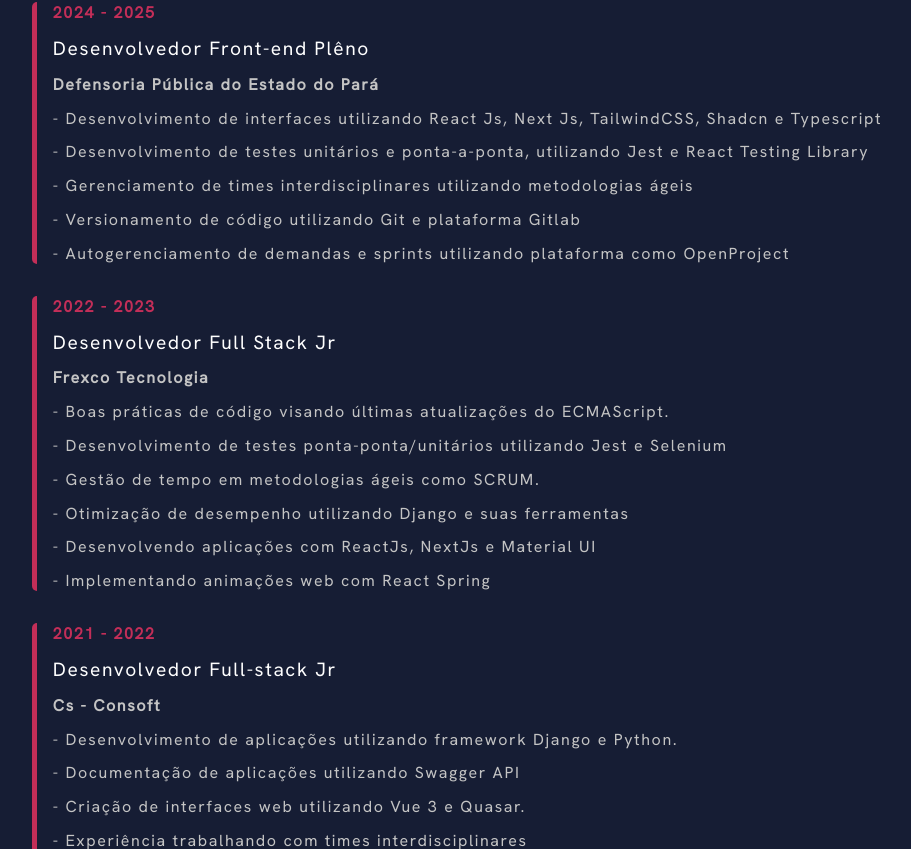
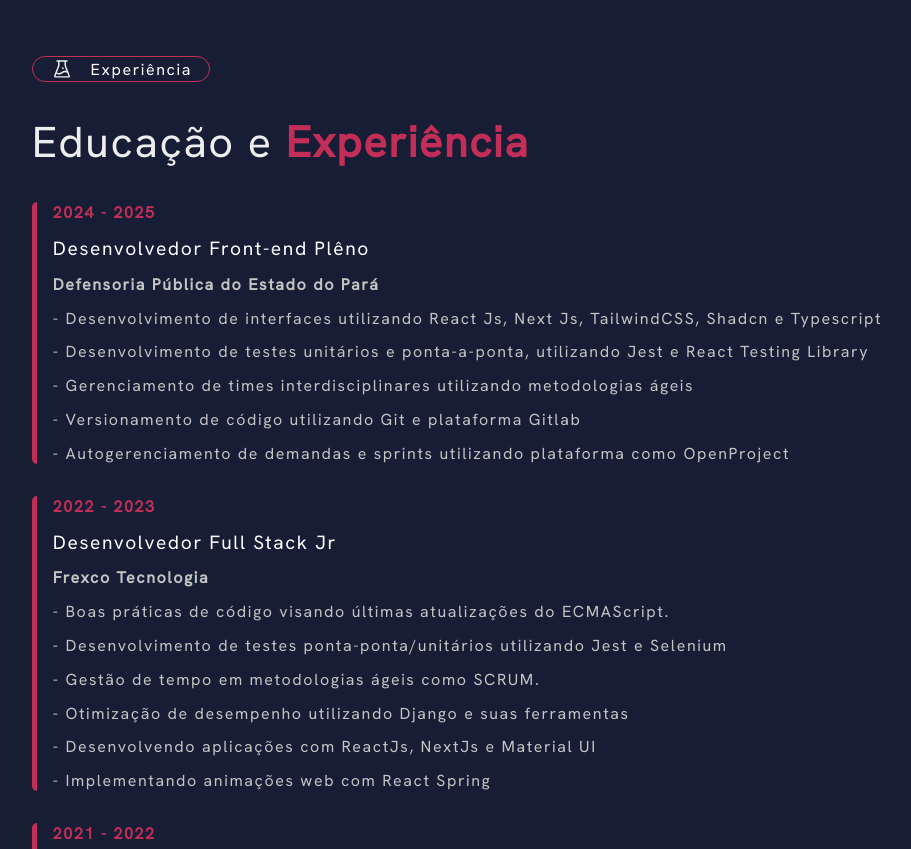
Before and after one commit to otavioaraujo08/portfolio-, a React (Vite) app: page / in a window 1280 px wide. Shown: the part 1431-2280 px from the top of the page, without its empty margins (369-1280 px from the left). Built offline with nearby package versions, Linux system fonts and the light colour scheme.

Commit message:
feat: increase minimum height of Experience container for better layout

```diff
--- a/src/pages/Experience/styles.js
+++ b/src/pages/Experience/styles.js
@@ -6,7 +6,7 @@ export const Container = styled.div`
   justify-content: center;
   align-items: left;
   gap: 2rem;
-  min-height: 100vh;
+  min-height: 150vh;
 `;
 
 export const ExperienceBox = styled.div`
```
